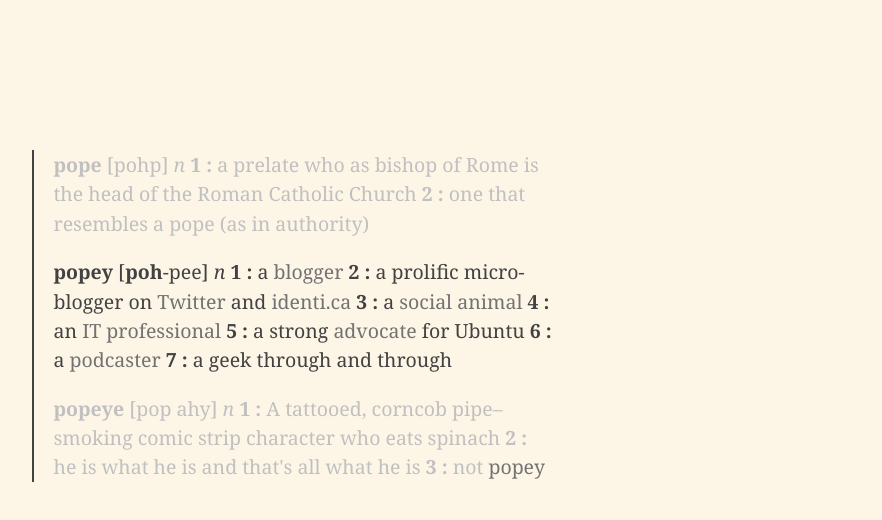
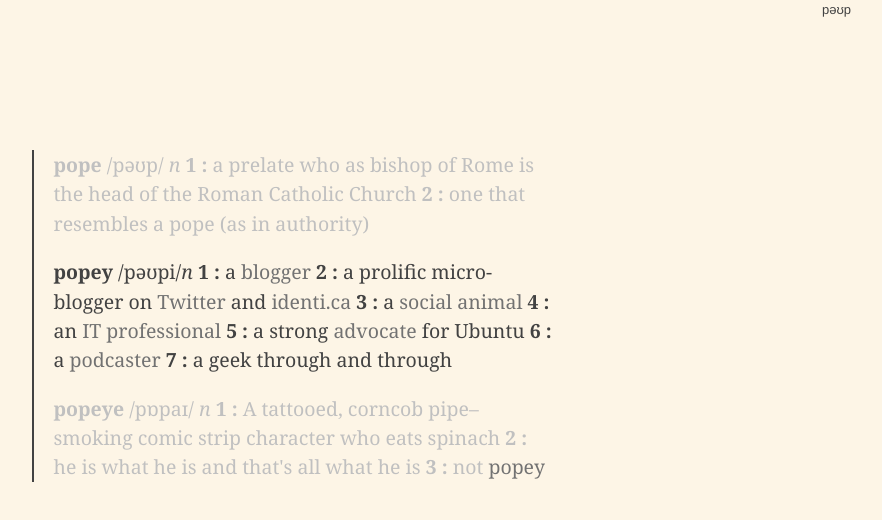
Before and after one commit to schwuk/popey, a plain HTML site: page web/index.html in a window 1280 px wide. Shown: the whole page, without its empty margins (298-1180 px from the left). Drawn offline with Linux system fonts and the light colour scheme.

Commit message:
Switched to IPA for pronunciation.

```diff
--- a/web/index.html
+++ b/web/index.html
@@ -12,11 +12,12 @@
 <div class="container_12">
 	<div class="grid_7 prefix_2 suffix_3">
 	<div id="main">
-		<p class="faint"><strong>pope</strong> [pohp] <em>n</em> <strong>1 :</strong> a prelate who as bishop of Rome is the head of the Roman Catholic Church <strong>2 :</strong> one that resembles a pope (as in authority)</p>
-		<p><strong>popey</strong> [<strong>poh</strong>-pee] <em>n</em> <strong>1 :</strong> a <a href="http://popey.com/blog">blogger</a> <strong>2 :</strong> a prolific micro-blogger on <a href="http://twitter.com/popey">Twitter</a> and <a href="http://identi.ca/popey">identi.ca</a> <strong>3 :</strong> a <a href="http://facebook.com/p0pey">social animal</a> <strong>4 :</strong> an <a href="http://uk.linkedin.com/in/popey">IT professional</a> <strong>5 :</strong> a strong <a href="http://launchpad.net/~popey">advocate</a> for Ubuntu <strong>6 :</strong> a <a href="http://podcast.ubuntu-uk.org">podcaster</a> <strong>7 :</strong> a geek through and through</p>
-		<p class="faint"><strong>popeye</strong> [pop ahy] <em>n</em> <strong>1 :</strong> A tattooed, corncob pipe–smoking comic strip character who eats spinach <strong>2 :</strong> he is what he is and that&apos;s all what he is <strong>3 :</strong> not <a href="http://popey.com">popey</a>
+		<p class="faint"><strong>pope</strong> /p&#601;&#650;p/ <em>n</em> <strong>1 :</strong> a prelate who as bishop of Rome is the head of the Roman Catholic Church <strong>2 :</strong> one that resembles a pope (as in authority)</p>
+		<p><strong>popey</strong> /p&#601;&#650;pi/<em>n</em> <strong>1 :</strong> a <a href="http://popey.com/blog">blogger</a> <strong>2 :</strong> a prolific micro-blogger on <a href="http://twitter.com/popey">Twitter</a> and <a href="http://identi.ca/popey">identi.ca</a> <strong>3 :</strong> a <a href="http://facebook.com/p0pey">social animal</a> <strong>4 :</strong> an <a href="http://uk.linkedin.com/in/popey">IT professional</a> <strong>5 :</strong> a strong <a href="http://launchpad.net/~popey">advocate</a> for Ubuntu <strong>6 :</strong> a <a href="http://podcast.ubuntu-uk.org">podcaster</a> <strong>7 :</strong> a geek through and through</p>
+		<p class="faint"><strong>popeye</strong> /p&#594;pa&#618;/ <em>n</em> <strong>1 :</strong> A tattooed, corncob pipe–smoking comic strip character who eats spinach <strong>2 :</strong> he is what he is and that&apos;s all what he is <strong>3 :</strong> not <a href="http://popey.com">popey</a>
 	</div>
 	</div>
 </div>
 </body>
 </html>
+p&#601;&#650;p
```
